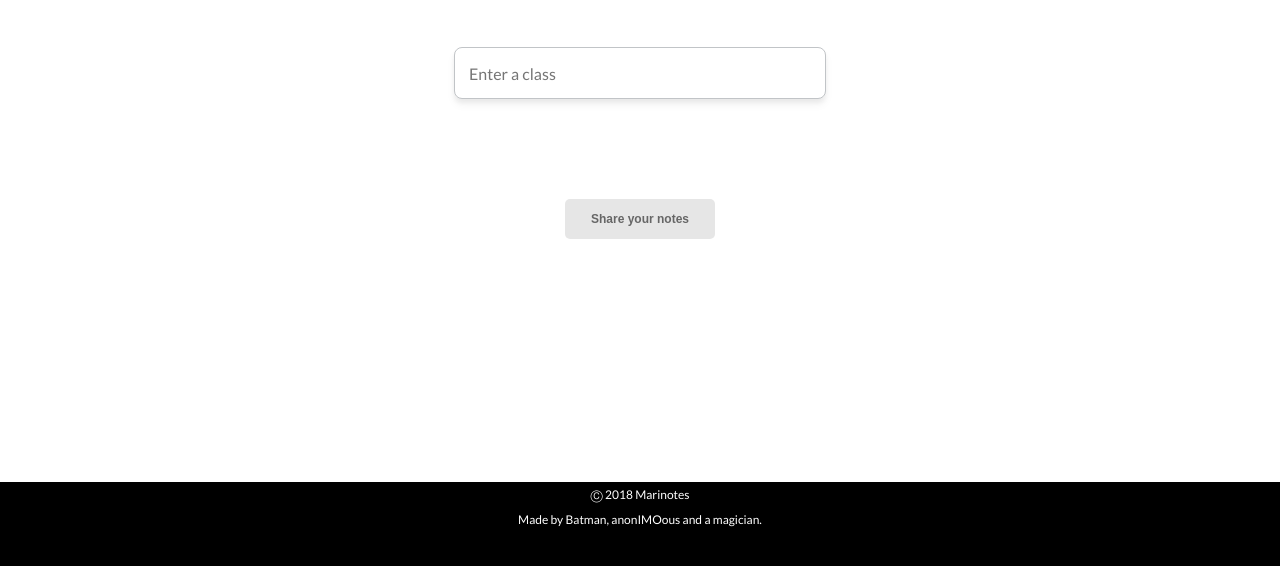
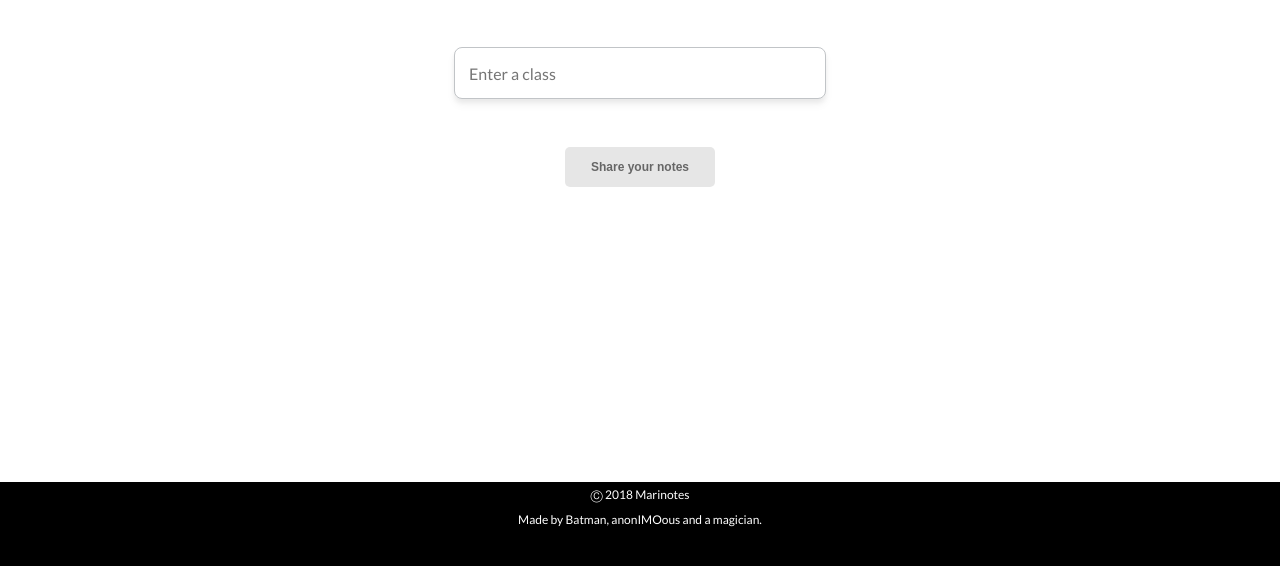
Before and after one commit to rhotter/marinotes, a plain HTML site: page index.html in a window 1280 px wide. Shown: the part 218-784 px from the top of the page. Drawn offline with Linux system fonts and the light colour scheme.

Commit message:
got the overlay working
fix transparancy

```diff
--- a/css/style.css
+++ b/css/style.css
@@ -70,7 +70,7 @@ h1 {
 	display: block;
 	width: 120px;
 	box-shadow: 0px 8px 16px 0px rgba(0,0,0,0.2);
-    z-index: 1; /* High order of priority for overlap */
+  z-index: 1; /* High order of priority for overlap */
 	margin: 0 auto;
 }
 
@@ -92,6 +92,10 @@ h1 {
 .shareButtonWrap {
 	text-align: center;
 	padding-top: 100px;
+	position: absolute;
+	top: 50px; /*defines position of the button*/
+	z-index: -10;
+	width: 100%;
 }
 
 .shareButton {
@@ -104,6 +108,8 @@ h1 {
 	font-size: 12px;
 	border-radius: 5px;
 	z-index: 0;
+	position: relative;
+	margin: 0 auto;
 }
 
 
@@ -126,3 +132,8 @@ h1 {
 	width:100%;
 	height:100px;
 }
+
+.wrap {
+	position: relative;
+	text-align: center;
+}
```
